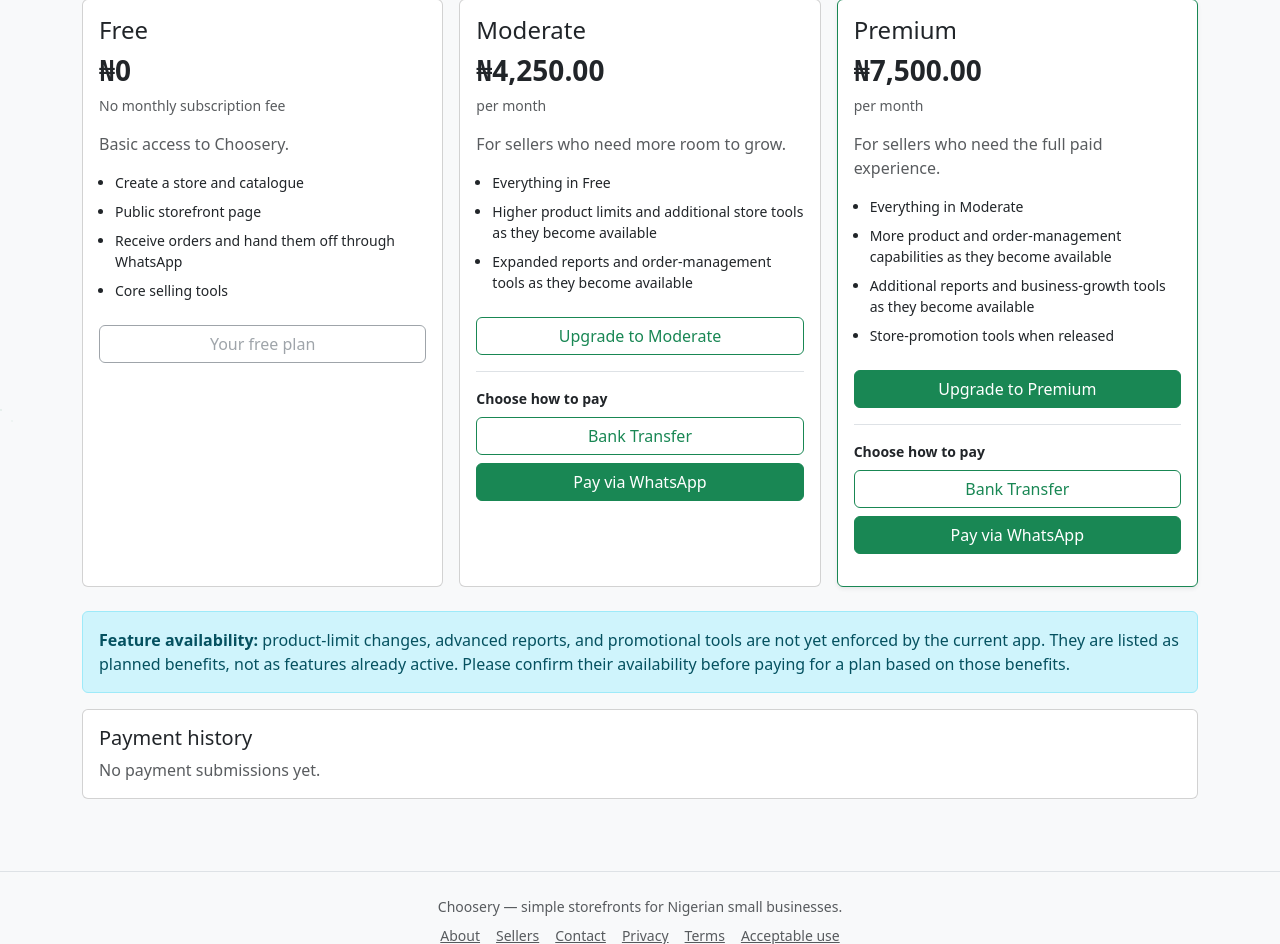
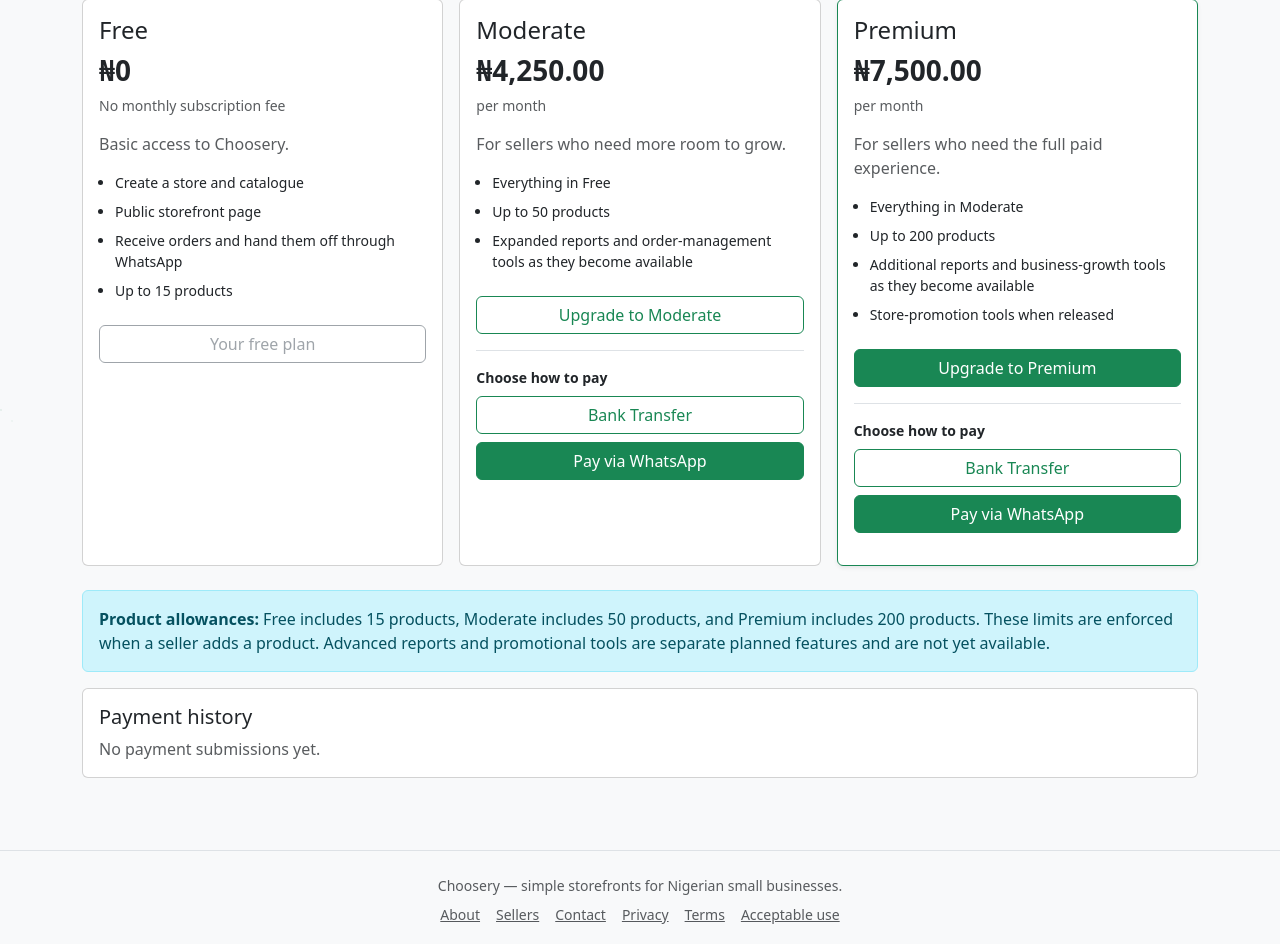
Before and after one commit to Isyakuahmad/storebridge, a PHP site: page /seller/subscription.php in a window 1280 px wide. Shown: the part 391-1335 px from the top of the page. Run offline with PHP 8.4, Linux system fonts and the light colour scheme; the visitor is signed in with stand-in values (Sample User, id 1); data comes from the database, SQL or seed files in the repository; data that the repository does not hold is empty.

Commit message:
Publish enforced product allowances on subscription plans

```diff
--- a/seller/subscription.php
+++ b/seller/subscription.php
@@ -95,16 +95,16 @@ $planFeatures = [
         'Create a store and catalogue',
         'Public storefront page',
         'Receive orders and hand them off through WhatsApp',
-        'Core selling tools',
+        'Up to 15 products',
     ],
     'moderate' => [
         'Everything in Free',
-        'Higher product limits and additional store tools as they become available',
+        'Up to 50 products',
         'Expanded reports and order-management tools as they become available',
     ],
     'premium' => [
         'Everything in Moderate',
-        'More product and order-management capabilities as they become available',
+        'Up to 200 products',
         'Additional reports and business-growth tools as they become available',
         'Store-promotion tools when released',
     ],
@@ -239,7 +239,7 @@ require '../includes/header.php';
 </div>
 
 <div class="alert alert-info" role="note">
-    <strong>Feature availability:</strong> product-limit changes, advanced reports, and promotional tools are not yet enforced by the current app. They are listed as planned benefits, not as features already active. Please confirm their availability before paying for a plan based on those benefits.
+    <strong>Product allowances:</strong> Free includes 15 products, Moderate includes 50 products, and Premium includes 200 products. These limits are enforced when a seller adds a product. Advanced reports and promotional tools are separate planned features and are not yet available.
 </div>
 
 <div class="card card-body">
```
